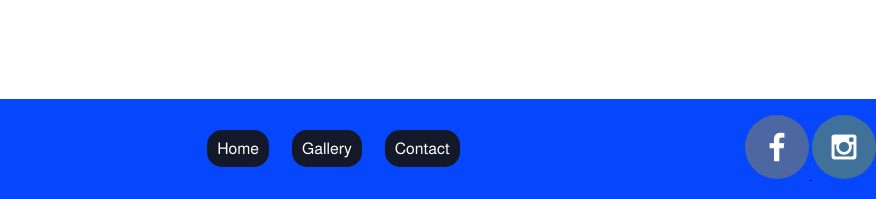
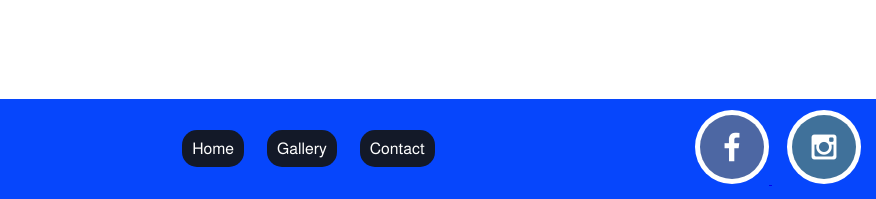
Before and after one commit to mdthompson7337/my-portfolio, a plain HTML site: page index.html in a window 1280 px wide. Shown: the part 1727-1926 px from the top of the page, 404-1280 px from the left. Drawn offline with Linux system fonts and the light colour scheme.

Commit message:
footer tweeks

```diff
--- a/styles/style.css
+++ b/styles/style.css
@@ -72,6 +72,11 @@ footer p {
     text-decoration: none;
     border-radius: 15px;
 }
+#social a {
+    margin-right: 15px;
+}
 #social img {
     border-radius: 100%;
+    padding: 5px;
+    background-color: white;
 }
```
